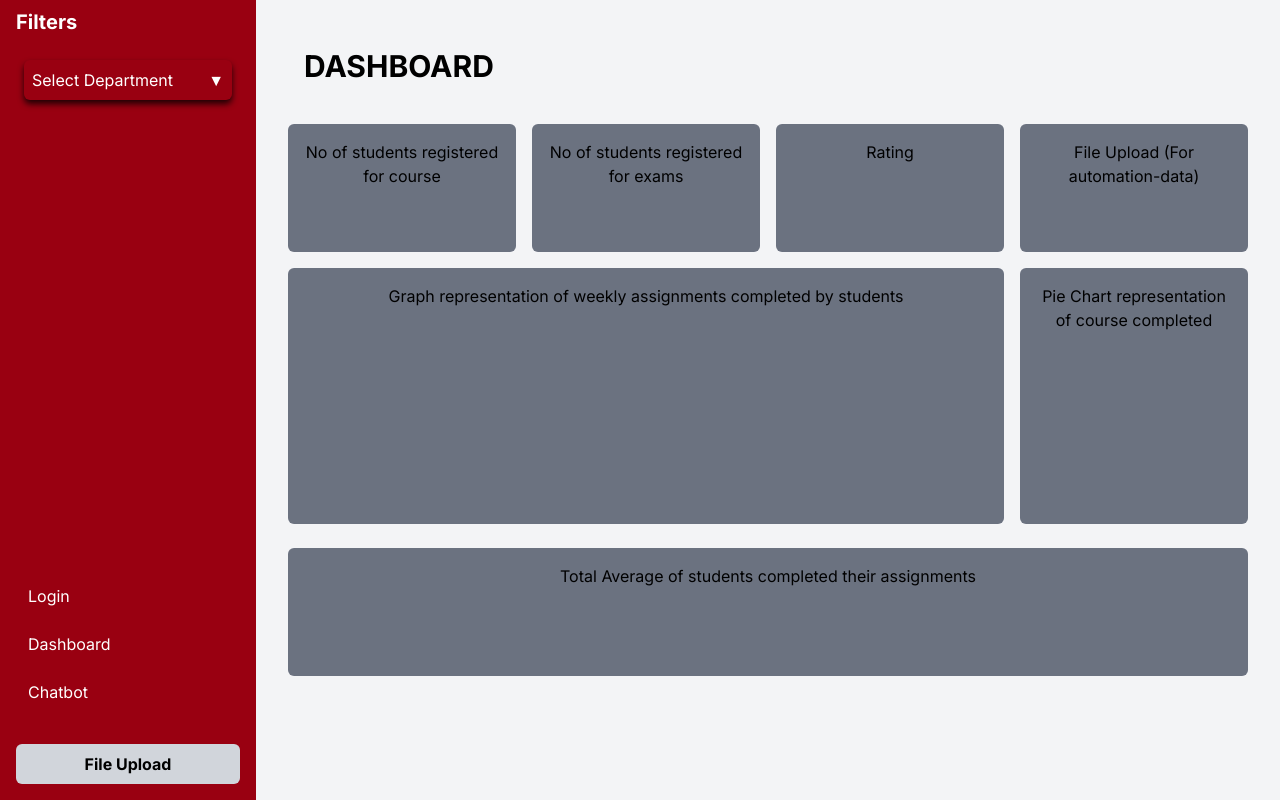
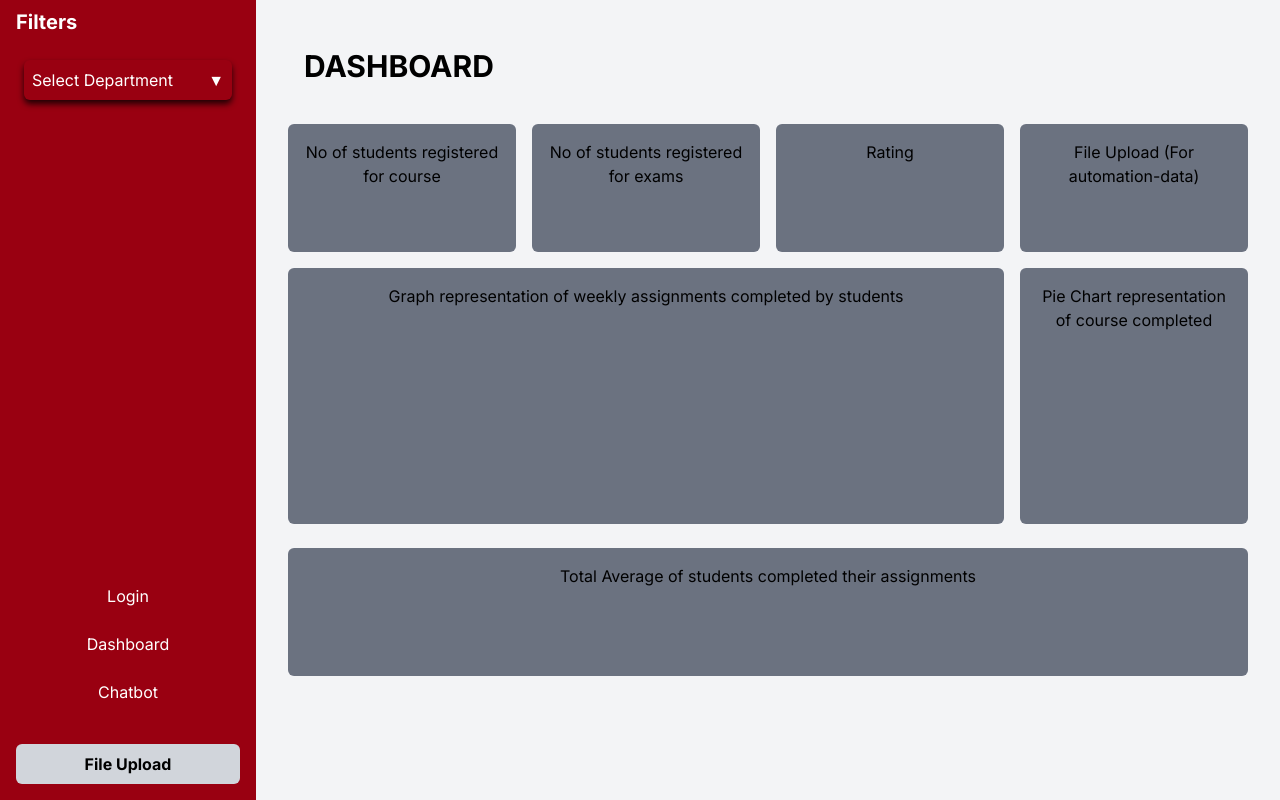
Before and after one commit to Gen-AI-2024-CIT-CS/frontend, a Next.js app: page /Dashboard in a window 1280 px wide. Built offline with nearby package versions, Linux system fonts and the light colour scheme.

Commit message:
dashboard work

```diff
--- a/src/app/Dashboard/page.tsx
+++ b/src/app/Dashboard/page.tsx
@@ -85,19 +85,19 @@ const Dashboard: React.FC = () => {
           <nav className="mt-6 space-y-2 mb-4">
             <a
               href="#"
-              className="block px-3 py-2 rounded-md hover:bg-[#660000] "
+              className="block px-3 py-2  text-center rounded-md hover:bg-[#660000] "
             >
               Login
             </a>
             <a
               href="#"
-              className="block px-3 py-2 rounded-md hover:bg-[#660000] "
+              className="block px-3 py-2 text-center rounded-md hover:bg-[#660000] "
             >
               Dashboard
             </a>
             <a
               href="#"
-              className="block px-3 py-2 rounded-md hover:bg-[#660000]  "
+              className="block px-3 py-2 text-center rounded-md hover:bg-[#660000]  "
             >
               Chatbot
             </a>
```
